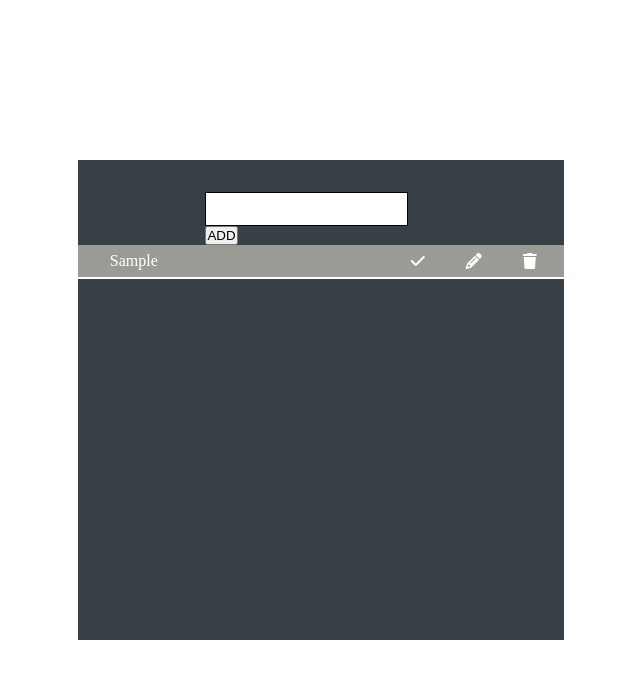
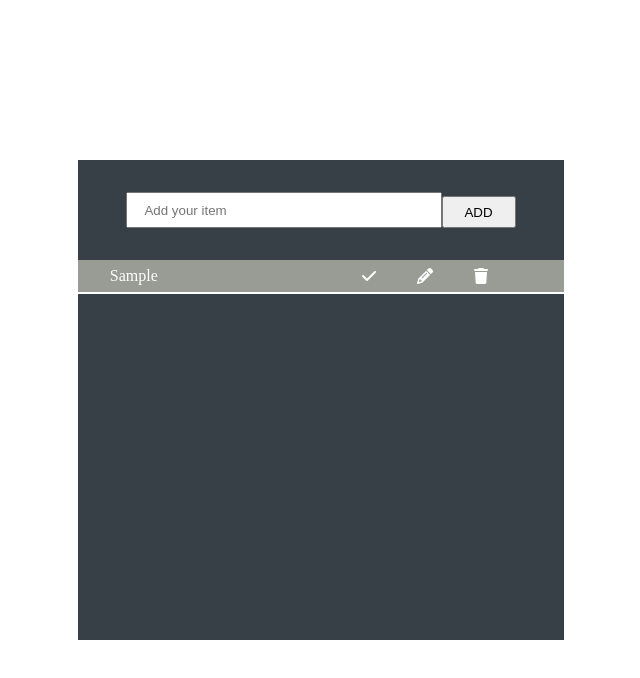
Before and after one commit to adamkr98/todoList, a plain HTML site: page index.html in a window 1280 px wide. Both pictures are taken after typing "Sample" into the empty fields and a click on the button "ADD". Shown: the whole page, without its empty margins (319-959 px from the left). Drawn offline with Linux system fonts and the light colour scheme.

Commit message:
minor changes

```diff
--- a/index.html
+++ b/index.html
@@ -11,7 +11,7 @@
 
     <div class="container">
         <div class="inputContainer">
-            <input type="text">
+            <input type="text" placeholder="Add your item">
             <button class="add">ADD</button>
         </div>
         <div class="list">
--- a/script.js
+++ b/script.js
@@ -47,7 +47,14 @@ let addNewItem = (removeBtn, renameBtn) => {
         doneBtn = document.createElement('i');
         doneBtn.classList.add('fa', 'fa-check', idNumber);
 
-        newItem.textContent = input.value;
+        if(input.value.length < 20 ) {
+            newItem.textContent = input.value;
+        } else {
+            alert('too long')
+            input.value = "";
+            return
+        }
+
         input.value = "";
         list.appendChild(itemContainer);
 
@@ -71,15 +78,23 @@ let addNewItem = (removeBtn, renameBtn) => {
             }
         });
 
+        let isDone = false;
         doneBtn.addEventListener('click', (event) => {
             const doneParag = event.target.closest('.item-container').querySelector('.newItemText');
             const itemContainer = event.target.closest('.item-container');
 
-            if (doneParag && itemContainer) {
-              doneParag.style.textDecoration = "line-through";
-              itemContainer.style.backgroundColor = "#20FC8F";
+
+            if (isDone === false) {
+                doneParag.style.textDecoration = "line-through";
+                itemContainer.style.backgroundColor = "#20FC8F";
+                isDone = true;
+            } else if (isDone === true) {
+                doneParag.style.textDecoration = "none";
+                itemContainer.style.backgroundColor = "#989C94";
+                isDone = false;
             }
         });
+
 
 
     }
@@ -94,7 +109,7 @@ let addNewItem = (removeBtn, renameBtn) => {
     `;
 
     newItem.style.cssText = `
-        width: 60%;
+        width: 50%;
         heigth: 2rem;
         color: white;
         margin-left: 2rem;
--- a/style.css
+++ b/style.css
@@ -24,14 +24,17 @@ body {
     align-items: center;
 }
 
-.input {
+.inputContainer {
     /* border: red solid 2px; */
-    width: 100%;
+    width: 80%;
+
+    margin-bottom: 2rem;
     display: flex;
+    align-items: flex-end;
 }
 
 input {
-    border: black solid 1px;
+    /* border: black solid 1px; */
     width: 80%;
     height: 2rem;
 
@@ -41,6 +44,11 @@ input {
     margin-top: 2rem;
 }
 
+.add {
+    width: 20%;
+    height: 2rem;
+}
+
 .list {
     /* border: red solid 2px; */
     width: 100%;
```
